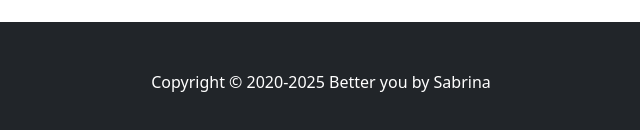
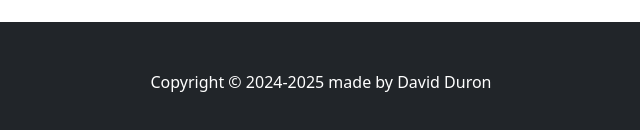
Before and after one commit to emt2dev/sabrina, a plain HTML site: page index.html in a window 1280 px wide. Shown: the part 1542-1672 px from the top of the page, 319-959 px from the left. Drawn offline with nearby package versions, Linux system fonts and the light colour scheme; a script that the page names is missing.

Commit message:
Update index.html

```diff
--- a/index.html
+++ b/index.html
@@ -135,7 +135,7 @@
         </section>
       <footer class="py-5 bg-dark">
         <div class="container">
-          <p class="m-0 text-center text-white">Copyright &copy; 2020-2025 Better you by Sabrina</p>
+          <p class="m-0 text-center text-white">Copyright &copy; 2024-2025 made by David Duron</p>
         </div>
       </footer>
 </body>
```
